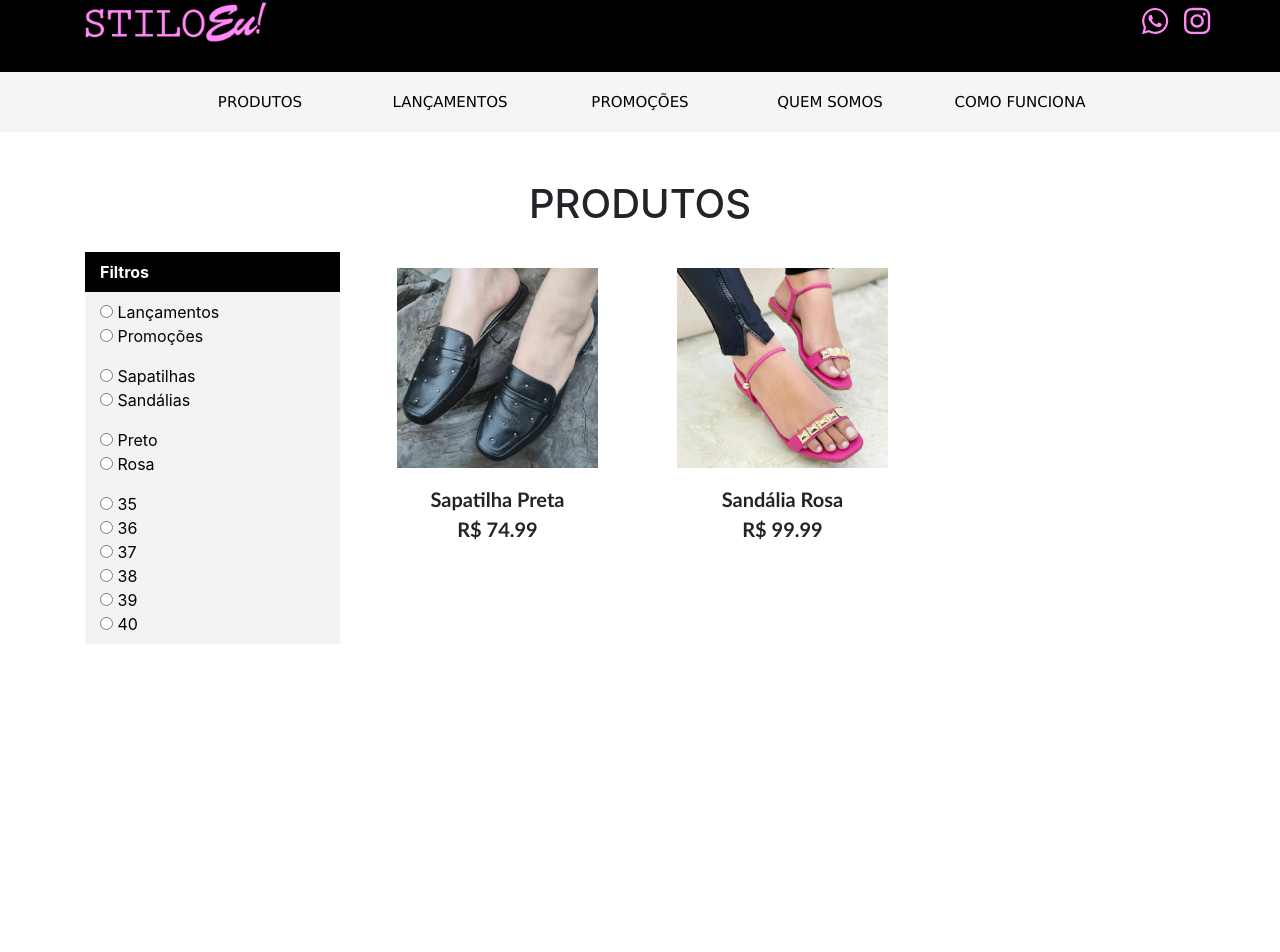
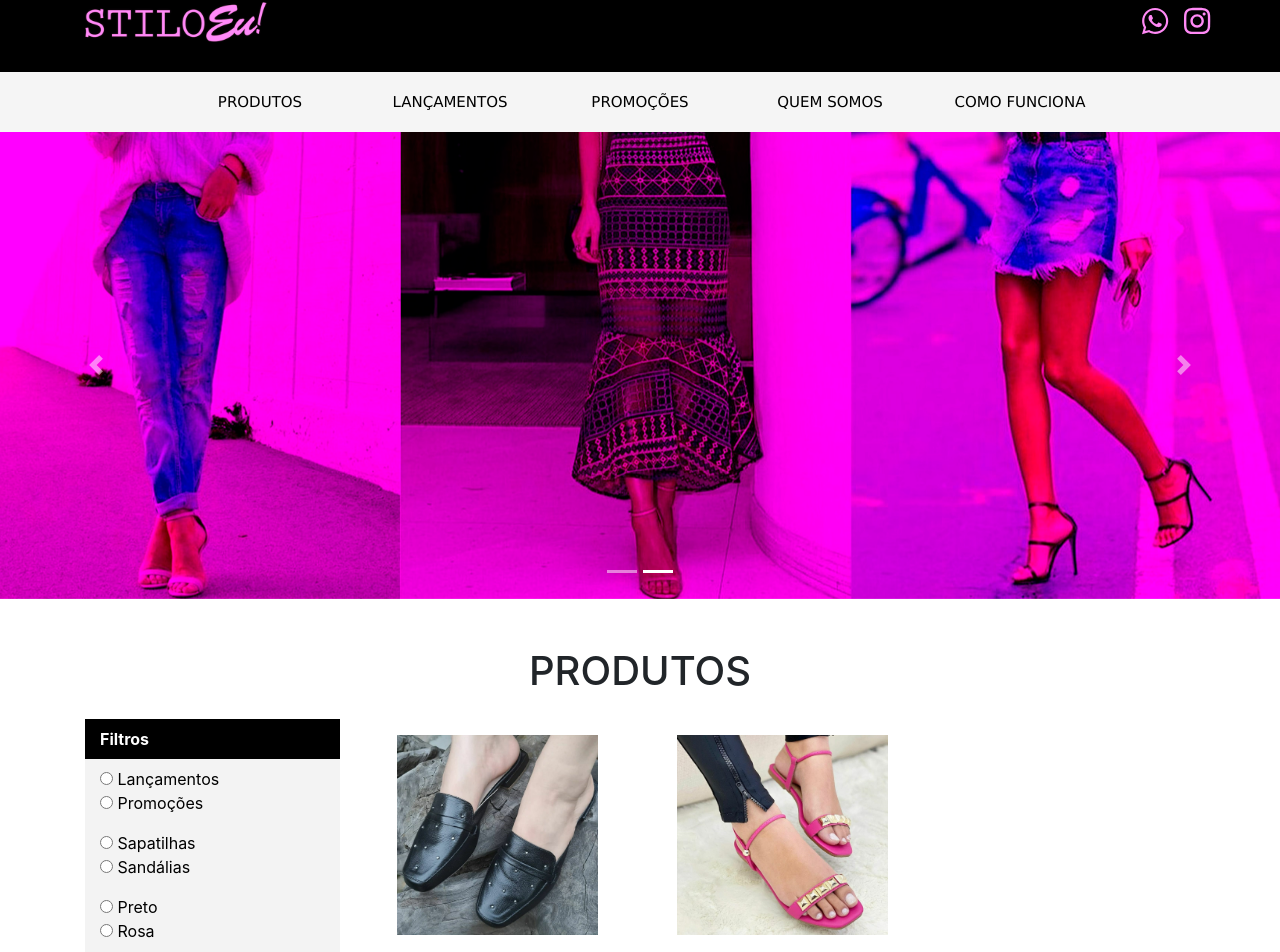
Before and after one commit to ph-honorato/stiloeu-frontend, an Angular app: page / in a window 1280 px wide. Shown: the part 28-980 px from the top of the page. Before the commit the page ends 800 px from the top, so only its background shows below. Built offline with nearby package versions, Linux system fonts and the light colour scheme.

Commit message:
Carrossel em produtos

```diff
--- a/src/app/app.component.html
+++ b/src/app/app.component.html
@@ -3,7 +3,9 @@
 
 <body>
 
-  <!-- DESKTOP -->
+  <!--------------------------------------------------------------------------------------------------------------------------------->
+  <!-- DESKTOP ---------------------------------------------------------------------------------------------------------------------->
+  <!--------------------------------------------------------------------------------------------------------------------------------->
   <div class="d-none d-lg-inline">
 
     <!-- TOOLBAR SUPERIOR -->
@@ -29,7 +31,7 @@
     </div>
 
     <!-- TOOLBAR INFERIOR -->
-    <div class="container-fluid toolbar-inferior mb-5">
+    <div class="container-fluid toolbar-inferior">
 
       <div class="container" style="height: 100%;">
 
@@ -68,7 +70,10 @@
   </div>
 
 
-  <!-- MOBILE -->
+  <!--------------------------------------------------------------------------------------------------------------------------------->
+  <!-- MOBILE ----------------------------------------------------------------------------------------------------------------------->
+  <!--------------------------------------------------------------------------------------------------------------------------------->
+
   <div class="d-inline d-lg-none">
 
     <!-- TOOLBAR SUPERIOR -->
@@ -103,7 +108,6 @@
 
             <p class="opcao-mobile" (click)="abrirProdutos()">PRODUTOS</p>
 
-
             <p class="opcao-mobile" (click)="abrirLancamentos()">LANÇAMENTOS</p>
 
             <p class="opcao-mobile" (click)="abrirPromocoes()">PROMOÇÕES</p>
--- a/src/app/app.module.ts
+++ b/src/app/app.module.ts
@@ -16,6 +16,7 @@ import { TutorialComponent } from './pages/tutorial/tutorial.component';
 //NGX Bootstrap
 import { ModalModule } from 'ngx-bootstrap/modal';
 import { CollapseModule } from 'ngx-bootstrap/collapse';
+import { CarouselModule } from 'ngx-bootstrap/carousel';
 
 @NgModule({
   declarations: [
@@ -31,7 +32,8 @@ import { CollapseModule } from 'ngx-bootstrap/collapse';
     ReactiveFormsModule,
     BrowserAnimationsModule,
     ModalModule.forRoot(),
-    CollapseModule
+    CollapseModule.forRoot(),
+    CarouselModule.forRoot()
   ],
   providers: [],
   bootstrap: [AppComponent]
--- a/src/app/pages/produtos/produtos.component.html
+++ b/src/app/pages/produtos/produtos.component.html
@@ -1,6 +1,20 @@
 
 
-<div class="container">
+<div class="container-fluid p-0 mb-5">
+
+    <carousel [isAnimated]="true">
+        <slide>
+            <img src="../../../assets/roll_1.jpg" alt="first slide" style="display: block; width: 100%;">
+        </slide>
+        <slide>
+            <img src="../../../assets/roll_2.jpg" alt="second slide" style="display: block; width: 100%;">
+        </slide>
+    </carousel>
+
+</div>
+
+
+<div id="produtos" class="container">
 
     <div class="row mb-3">
 
--- a/src/app/pages/produtos/produtos.component.ts
+++ b/src/app/pages/produtos/produtos.component.ts
@@ -1,10 +1,10 @@
 import { Component, OnInit, TemplateRef, ViewChild  } from '@angular/core';
 import { FormBuilder, FormGroup, NgForm, Validators, AbstractControl } from '@angular/forms';
 import { ModalDirective } from 'ngx-bootstrap/modal';
+import { Router } from '@angular/router';
 
 import { PreDatabase } from 'src/app/models/pre-database.model';
 import { Produto } from 'src/app/models/produto.model';
-
 
 import { FiltroService } from 'src/app/filtro.service';
 import { Subscription } from 'rxjs';
@@ -47,7 +47,8 @@ export class ProdutosComponent implements OnInit {
   constructor (
     private pd: PreDatabase,
     private fb: FormBuilder,
-    private fs: FiltroService
+    private fs: FiltroService,
+    private router: Router
 
   ) {
 
@@ -78,6 +79,7 @@ export class ProdutosComponent implements OnInit {
     //Eventos da barra superior
     this.clickEventsubscriptionProdutos = this.fs.getClickEventProdutos().subscribe(()=>{
       this.limparFiltros();
+      this.rolarParaProdutos();
     })
 
     this.clickEventsubscriptionLancamentos = this.fs.getClickEventLancamentos().subscribe(()=>{
@@ -93,6 +95,10 @@ export class ProdutosComponent implements OnInit {
   }
 
   ngOnInit(): void { }
+
+  rolarParaProdutos(){
+    this.router.navigate([], {fragment: "produtos"});
+  }
 
   preencherArray(){
 
```
Also changed, not shown: src/assets/roll_1.jpg (added), src/assets/roll_2.jpg (added).
